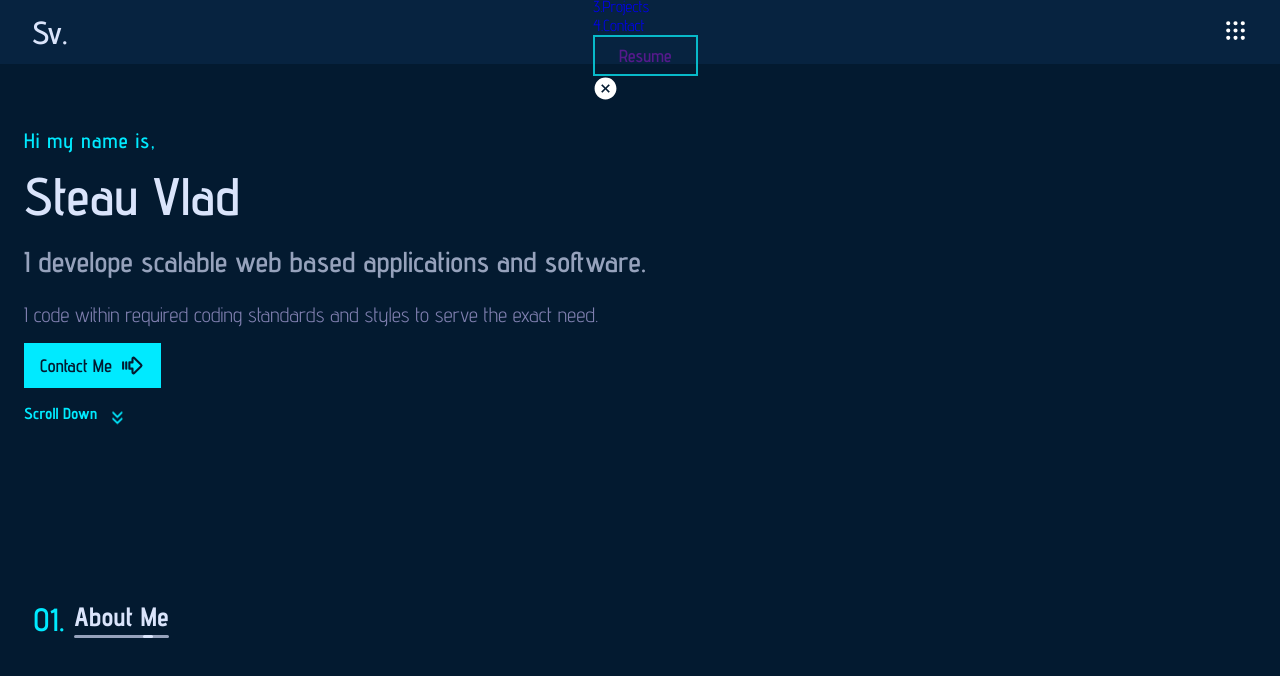
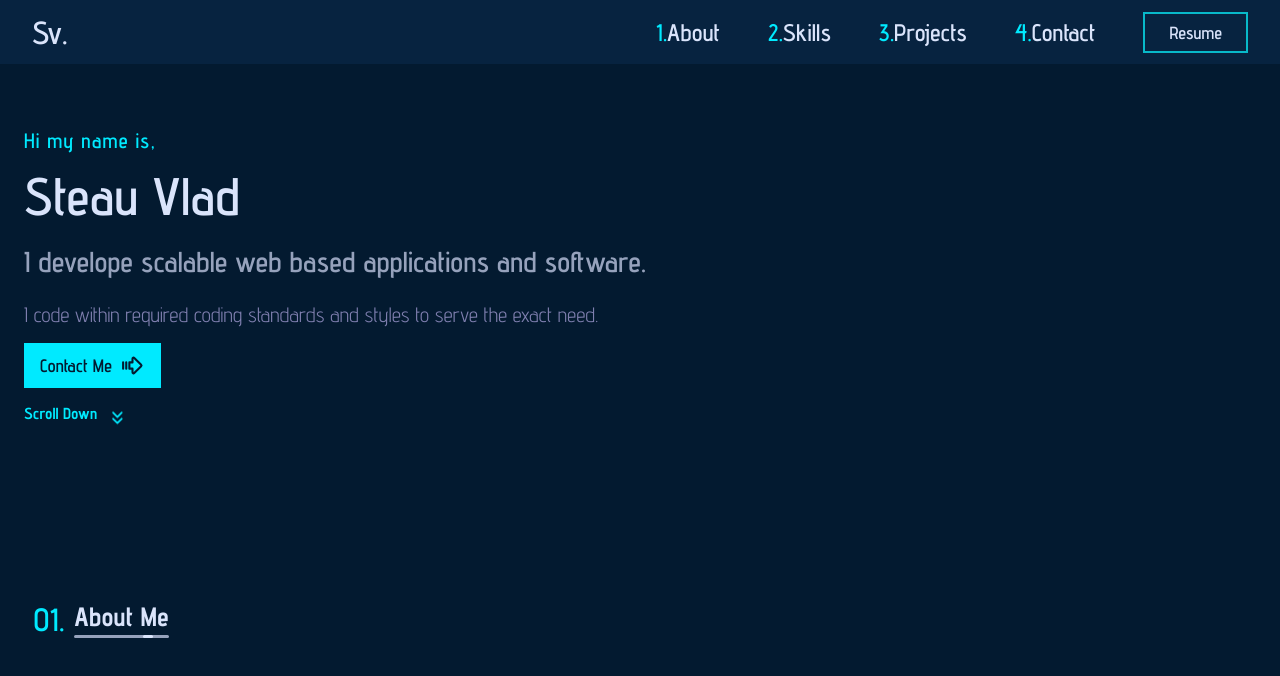
Before and after one commit to PoliceJukeBox/Portfolio-react, a React (Vite) app: page / in a window 1280 px wide. Shown: the top 676 px of the page. Built offline with nearby package versions, Linux system fonts and the light colour scheme.

Commit message:
Fixet navbar for larger screans

```diff
--- a/src/Components/Navbar/navbar.css
+++ b/src/Components/Navbar/navbar.css
@@ -25,6 +25,39 @@
   color: var(--textColor);
   font-weight: 600;
   cursor: pointer;
+}
+@media screen and (min-width: 768px) {
+  .header .navLists {
+    display: flex;
+    justify-content: center;
+    align-items: center;
+    gap: 3rem;
+  }
+  .header .navLists .navItem {
+    width: -moz-max-content;
+    width: max-content;
+    height: 100%;
+    font-size: 1.5rem;
+  }
+  .header .navLists .navItem .navLink {
+    color: var(--textColor);
+    font-weight: 600;
+  }
+  .header .navLists .navItem .navLink:hover {
+    color: var(--primaryColor);
+  }
+  .header .navLists .navItem .navLink .headerNumber {
+    color: var(--primaryColor);
+  }
+  .header .navLists .btn a {
+    color: var(--textColor);
+  }
+  .header .closeNavBar {
+    display: none;
+  }
+  .header .toggleNavBar {
+    display: none;
+  }
 }
 @media screen and (max-width: 768px) {
   .header .navBar {
--- a/src/Components/Navbar/navbar.scss
+++ b/src/Components/Navbar/navbar.scss
@@ -27,25 +27,44 @@
         cursor: pointer;
     }
 
-    // @media screen and (min-width: 768px){
-    //     .navLists{
-    //         display: flex;
-    //         justify-content: center;
-    //         align-items: center;
-    //         gap: 3rem;
+    @media screen and (min-width: 768px){
+        .navLists{
+            display: flex;
+            justify-content: center;
+            align-items: center;
+            gap: 3rem;
 
-    //         .navItem{
-    //             width: max-content;
-    //             height: 100%;
-    //             background-color: red;
-    //             font-size: 1.5rem;
-    //         }
-    //     }
+            .navItem{
+                width: max-content;
+                height: 100%;
+                font-size: 1.5rem;
 
-    //     .closeNavBar{
-    //         display: none;
-    //     }
-    // }
+                .navLink{
+                    color: var(--textColor);
+                    font-weight: 600;
+                    &:hover{
+                        color: var(--primaryColor);
+                    }
+
+                    .headerNumber{
+                        color: var(--primaryColor);
+                    }
+                }
+            }
+
+            .btn a{
+                color: var(--textColor);
+            }
+        }
+
+        .closeNavBar{
+            display: none;
+        }
+
+        .toggleNavBar{
+            display:none;
+        }
+    }
 
     @media screen and (max-width: 768px){
         .navBar{
```
Also changed, not shown: 1 other file (tests, documents, lock files or other folders).
